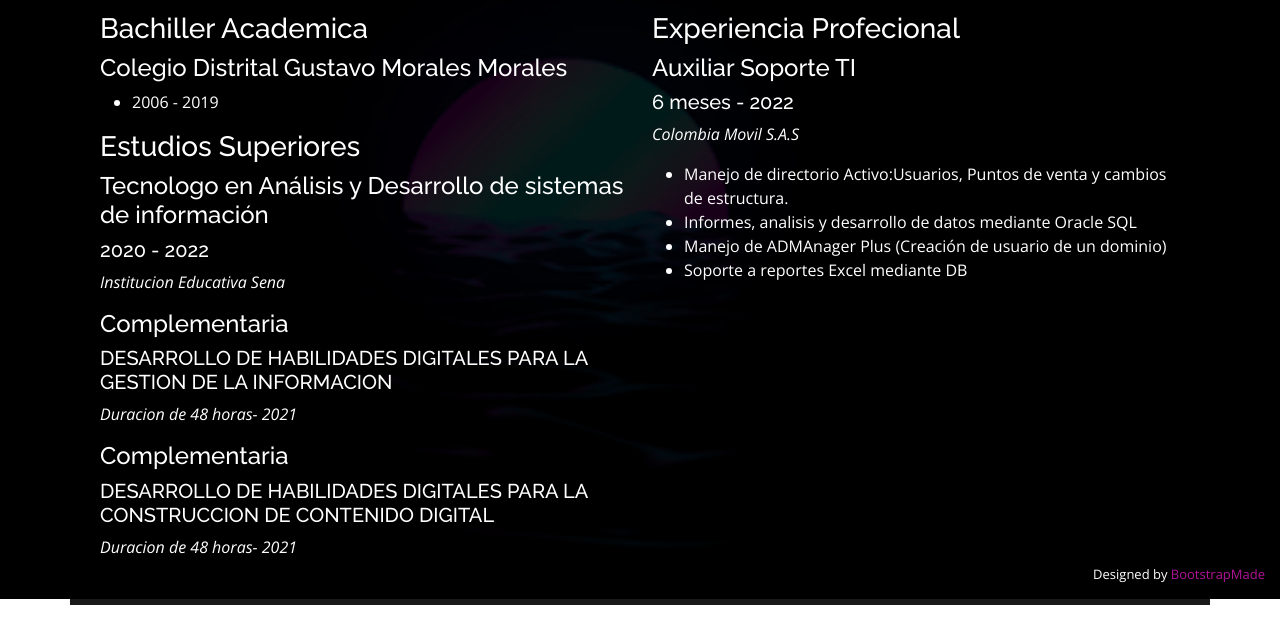
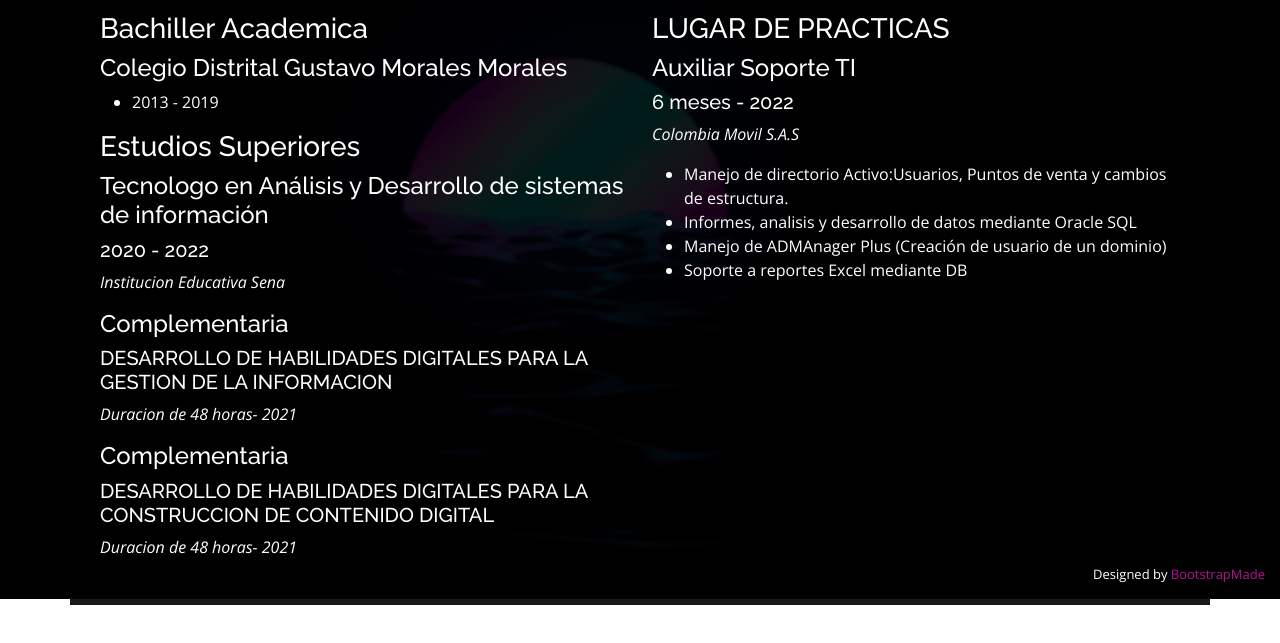
Before and after one commit to MariaCamilaSuarez/Portafolio, a plain HTML site: page index.html in a window 1280 px wide. Both pictures are taken after a click on the link "Experiencia". Shown: the part 201-844 px from the top of the page. Drawn offline with nearby package versions, Linux system fonts and the light colour scheme.

Commit message:
Update index.html
Signed-off-by: María Suárez <91275828+MariaCamilaSuarez@users.noreply.github.com>

```diff
--- a/index.html
+++ b/index.html
@@ -194,7 +194,7 @@
           <div class="resume-item pb-0">
             <h4>Colegio Distrital Gustavo Morales Morales</h4>
             <ul>
-              <li>2006 - 2019</li>
+              <li>2013 - 2019</li>
             </ul>
             </p>
           </div>
@@ -217,7 +217,7 @@
           </div>
         </div>
         <div class="col-lg-6">
-          <h3 class="resume-title">Experiencia Profecional</h3>
+          <h3 class="resume-title">LUGAR DE PRACTICAS</h3>
           <div class="resume-item">
             <h4>Auxiliar Soporte TI</h4>
             <h5>6 meses - 2022</h5>
@@ -272,7 +272,6 @@
             <i class="bx bx-share-alt"></i>
             <h3>Social Profile</h3>
             <div class="social-links">
-              <a href="https://twitter.com/MariaCamilaSu06" target="_blank" class="twitter"><i class="bi bi-twitter"></i></a>
               <a href="https://github.com/MariaCamilaSuarez" target="_blank" class="github"><i class="bi bi-github"></i></a>
               <a href="https://www.linkedin.com/in/maria-camila-rozo-suarez-180897253/" target="_blank" class="linkedin"><i class="bi bi-linkedin"></i></a>
             </div>
```
